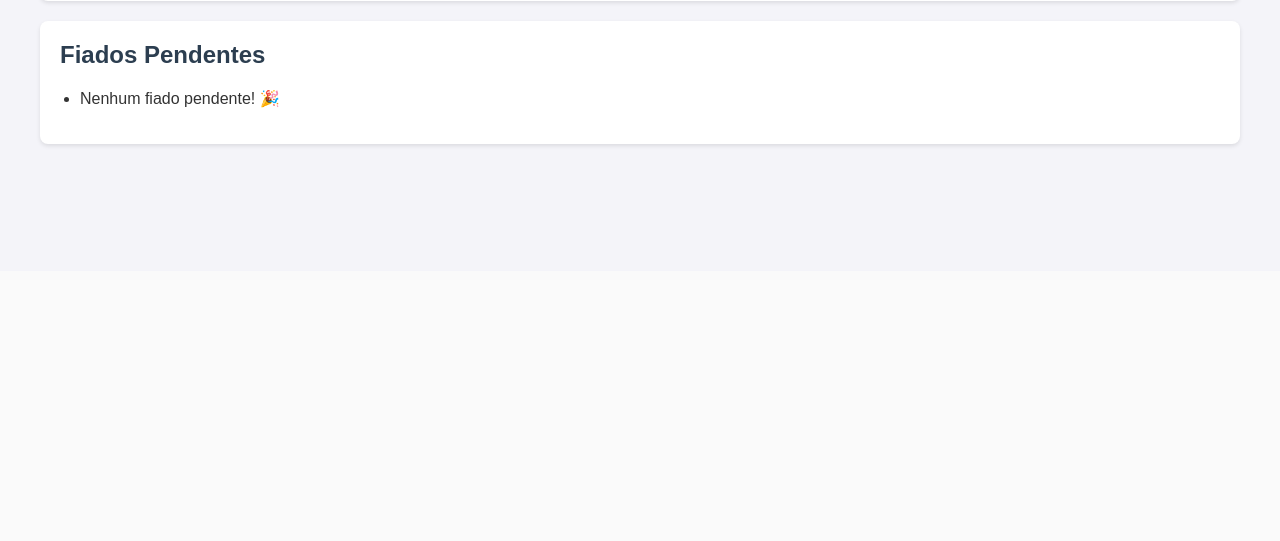
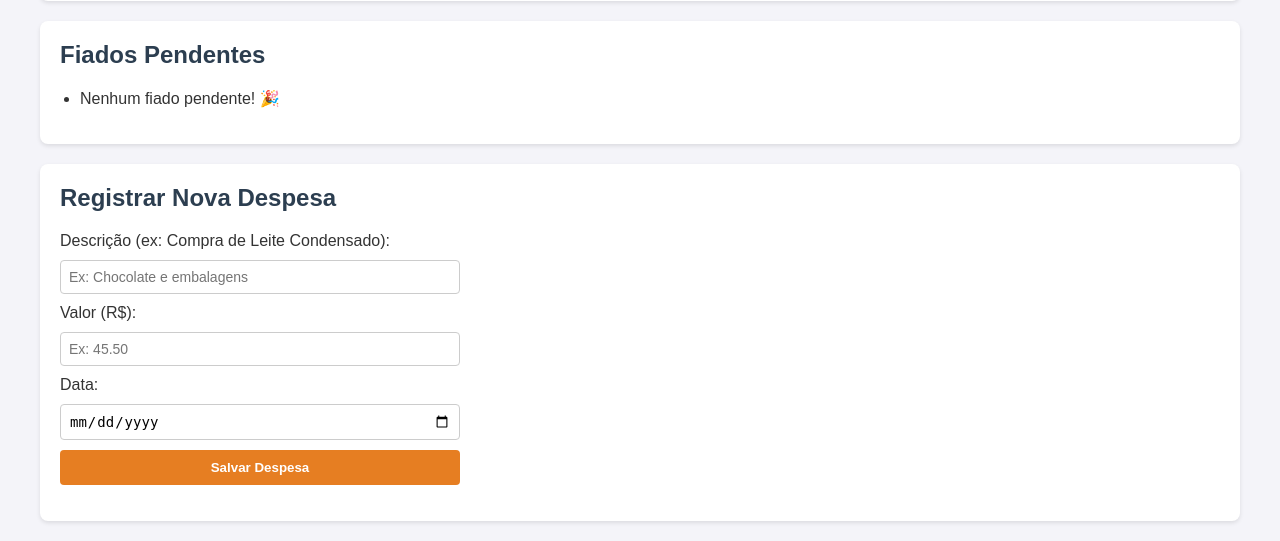
Before and after one commit to JennieKeller/Street_Vendor, a Flask app: page / in a window 1280 px wide. Shown: the part 529-1070 px from the top of the page. Before the commit the page ends 676 px from the top, so only its background shows below. Run offline with Flask 3, Linux system fonts and the light colour scheme; data that the repository does not hold is empty.

Commit message:
expenses

```diff
--- a/StreetVendorProject/templates/index.html
+++ b/StreetVendorProject/templates/index.html
@@ -110,3 +110,51 @@
 
 </body>
 </html>
+
+<!-- Expense Registration Form Card -->
+    <div class="card">
+        <h2>Registrar Nova Despesa</h2>
+        <form id="form-despesa">
+            <label for="descricao">Descrição (ex: Compra de Leite Condensado):</label>
+            <input type="text" id="descricao" placeholder="Ex: Chocolate e embalagens" required>
+
+            <label for="valor_despesa">Valor (R$):</label>
+            <input type="number" step="0.01" id="valor_despesa" placeholder="Ex: 45.50" required>
+
+            <label for="data_despesa">Data:</label>
+            <input type="date" id="data_despesa" required>
+
+            <button type="submit" style="background: #e67e22;">Salvar Despesa</button>
+        </form>
+        <p id="mensagem-despesa" class="success"></p>
+    </div>
+    // Set today's date automatically in the expense date field
+        document.getElementById('data_despesa').valueAsDate = new Date();
+
+        // Handle expense form submission
+        document.getElementById('form-despesa').addEventListener('submit', function(e) {
+            e.preventDefault();
+
+            const dadosDespesa = {
+                descricao: document.getElementById('descricao').value,
+                valor: parseFloat(document.getElementById('valor_despesa').value),
+                data: document.getElementById('data_despesa').value
+            };
+
+            fetch('/despesas', {
+                method: 'POST',
+                headers: { 'Content-Type': 'application/json' },
+                body: JSON.stringify(dadosDespesa)
+            })
+            .then(response => response.json())
+            .then(data => {
+                document.getElementById('mensagem-despesa').textContent = data.message || "Despesa salva com sucesso!";
+                document.getElementById('form-despesa').reset();
+                document.getElementById('data_despesa').valueAsDate = new Date(); // Reset date to today
+                setTimeout(() => { document.getElementById('mensagem-despesa').textContent = ''; }, 4000);
+            })
+            .catch(err => {
+                console.error('Erro:', err);
+                alert('Erro ao registrar despesa.');
+            });
+        });
```
